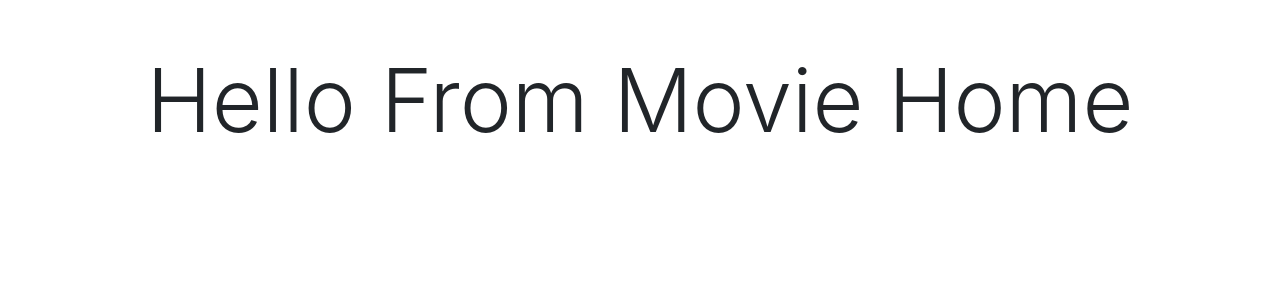
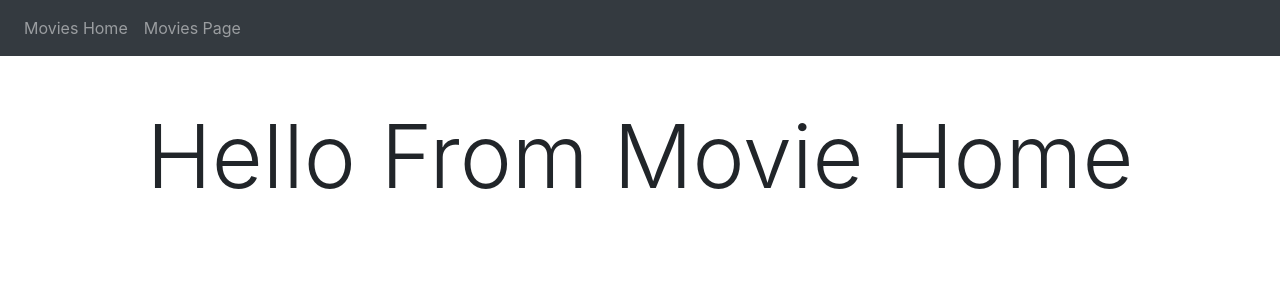
Before and after one commit to vladibo13/movies-app-hw, a React (Create React App) app: page / in a window 1280 px wide. Shown: the top 300 px of the page. Built offline with nearby package versions, Linux system fonts and the light colour scheme.

Commit message:
updated router and nav

```diff
--- a/src/App.tsx
+++ b/src/App.tsx
@@ -5,22 +5,26 @@ import { Route, Switch, Link } from 'react-router-dom';
 
 const App: React.FC = () => {
 	return (
-		<Switch>
-			{/* <nav className="navbar navbar-expand-lg navbar-light bg-light">
+		<div>
+			<nav className="navbar navbar-expand-lg navbar-dark bg-dark">
+				<ul className="navbar-nav mr-auto">
 					<li className="nav-item">
 						<Link className="nav-link" to="/">
-						Home
+							Movies Home
 						</Link>
 					</li>
 					<li className="nav-item">
 						<Link className="nav-link" to="/movies">
-						Movies
+							Movies Page
 						</Link>
 					</li>
-			</nav> */}
-			<Route exact path="/" render={() => <MovieHome />} />
-			<Route exact path="/movies" render={() => <MoviesPage />} />
+				</ul>
+			</nav>
+			<Switch>
+				<Route path="/movies" component={MoviesPage} />
+				<Route path="/" component={MovieHome} />
 			</Switch>
+		</div>
 	);
 };
 
```
Lines whose indentation alone changed are shown as unchanged.
